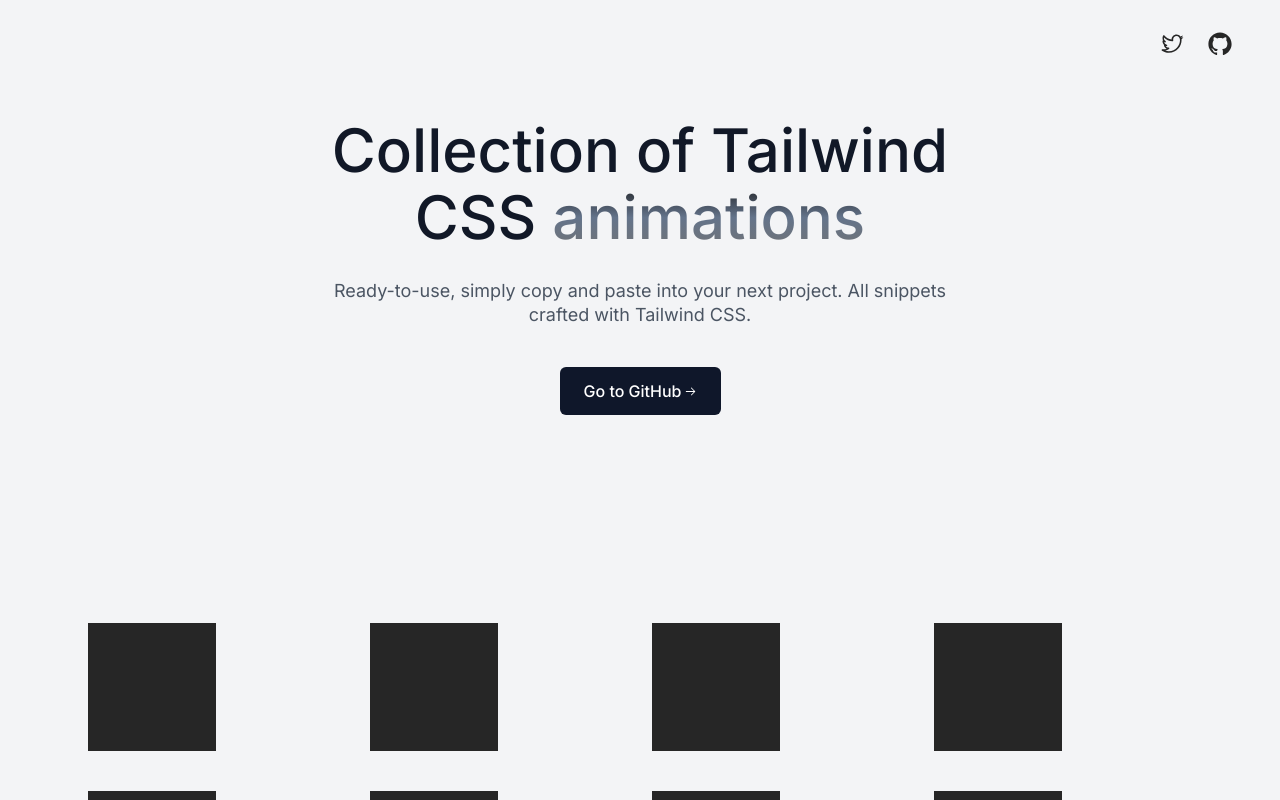
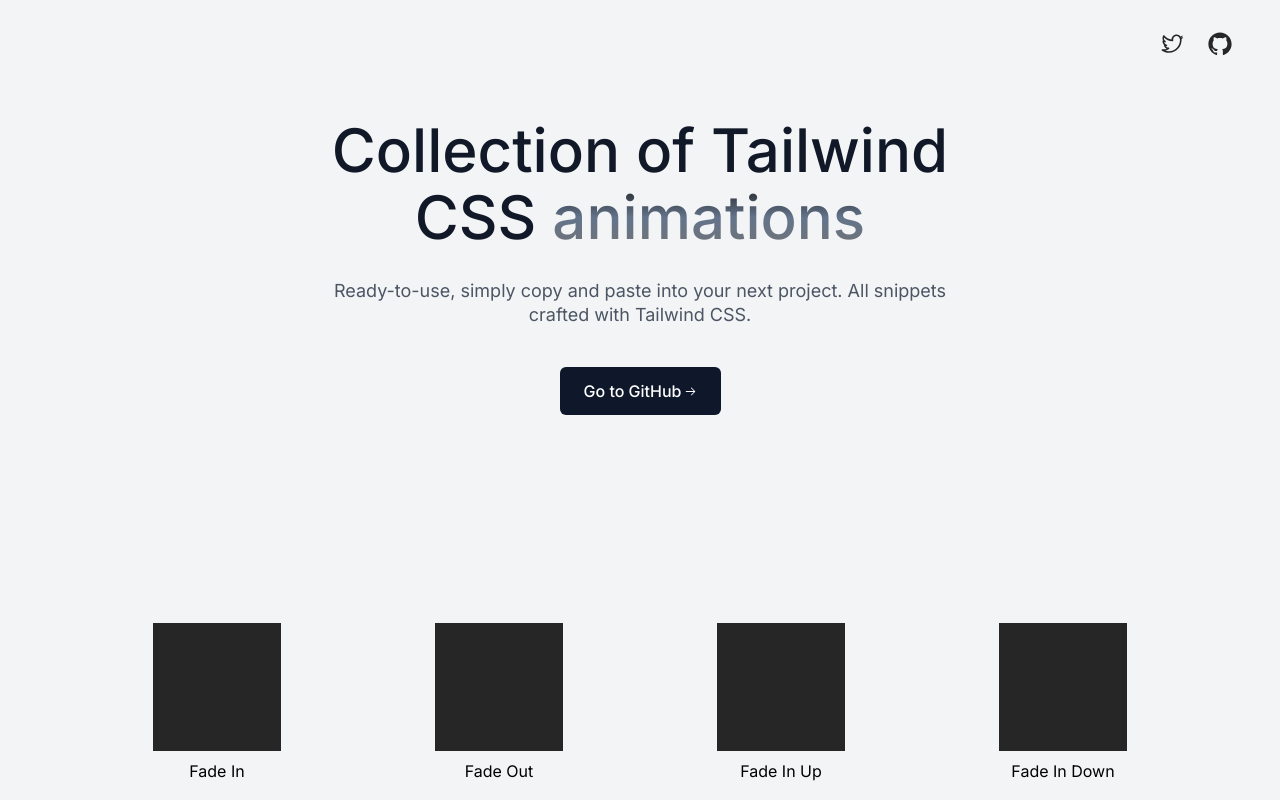
Before and after one commit to ibelick/animation, a Next.js app: page / in a window 1280 px wide. Shown: the top 800 px of the page. Built offline with nearby package versions, Linux system fonts and the light colour scheme.

Commit message:
feat: add name, category

```diff
--- a/app/components/list-animation.tsx
+++ b/app/components/list-animation.tsx
@@ -62,75 +62,98 @@
 } from "./animations";
 
 const animations = [
-  FadeIn,
-  FadeOut,
-  FadeInUp,
-  FadeInDown,
-  FadeInLeft,
-  FadeInRight,
-  FadeOutUp,
-  FadeOutDown,
-  FadeOutLeft,
-  FadeOutRight,
-  SlideInTop,
-  SlideInBottom,
-  SlideInLeft,
-  SlideInRight,
-  SlideOutTop,
-  SlideOutBottom,
-  SlideOutLeft,
-  SlideOutRight,
-  SlideRotateIn,
-  SlideRotateOut,
-  ZoomIn,
-  ZoomOut,
-  Rotate90,
-  Rotate180,
-  Rotate360,
-  RotateIn,
-  RotateOut,
-  SpinClockwise,
-  SpinAntiClockwise,
-  FlipHorizontal,
-  FlipVertical,
-  FlipX,
-  FlipY,
-  FlipInX,
-  FlipInY,
-  FlipOutX,
-  FlipOutY,
-  Bounce,
-  Swing,
-  Wobble,
-  Pulse,
-  Shake,
-  Tada,
-  Jump,
-  Hang,
-  RollIn,
-  RollOut,
-  Float,
-  Sink,
-  Sway,
-  Flash,
-  Jiggle,
-  Blink,
-  Pop,
-  Heartbeat,
-  ExpandHorizontally,
-  ContractHorizontally,
-  ExpandVertically,
-  ContractVertically,
-  RubberBand,
+  { component: FadeIn, category: "Fading", name: "Fade In" },
+  { component: FadeOut, category: "Fading", name: "Fade Out" },
+  { component: FadeInUp, category: "Fading", name: "Fade In Up" },
+  { component: FadeInDown, category: "Fading", name: "Fade In Down" },
+  { component: FadeInLeft, category: "Fading", name: "Fade In Left" },
+  { component: FadeInRight, category: "Fading", name: "Fade In Right" },
+  { component: FadeOutUp, category: "Fading", name: "Fade Out Up" },
+  { component: FadeOutDown, category: "Fading", name: "Fade Out Down" },
+  { component: FadeOutLeft, category: "Fading", name: "Fade Out Left" },
+  { component: FadeOutRight, category: "Fading", name: "Fade Out Right" },
+  { component: SlideInTop, category: "Sliding", name: "Slide In Top" },
+  { component: SlideInBottom, category: "Sliding", name: "Slide In Bottom" },
+  { component: SlideInLeft, category: "Sliding", name: "Slide In Left" },
+  { component: SlideInRight, category: "Sliding", name: "Slide In Right" },
+  { component: SlideOutTop, category: "Sliding", name: "Slide Out Top" },
+  { component: SlideOutBottom, category: "Sliding", name: "Slide Out Bottom" },
+  { component: SlideOutLeft, category: "Sliding", name: "Slide Out Left" },
+  { component: SlideOutRight, category: "Sliding", name: "Slide Out Right" },
+  { component: SlideRotateIn, category: "Sliding", name: "Slide Rotate In" },
+  { component: SlideRotateOut, category: "Sliding", name: "Slide Rotate Out" },
+  { component: ZoomIn, category: "Zooming", name: "Zoom In" },
+  { component: ZoomOut, category: "Zooming", name: "Zoom Out" },
+  { component: Rotate90, category: "Rotating", name: "Rotate 90" },
+  { component: Rotate180, category: "Rotating", name: "Rotate 180" },
+  { component: Rotate360, category: "Rotating", name: "Rotate 360" },
+  { component: RotateIn, category: "Rotating", name: "Rotate In" },
+  { component: RotateOut, category: "Rotating", name: "Rotate Out" },
+  { component: SpinClockwise, category: "Spinning", name: "Spin Clockwise" },
+  {
+    component: SpinAntiClockwise,
+    category: "Spinning",
+    name: "Spin Anti-Clockwise",
+  },
+  { component: FlipHorizontal, category: "Flipping", name: "Flip Horizontal" },
+  { component: FlipVertical, category: "Flipping", name: "Flip Vertical" },
+  { component: FlipX, category: "Flipping", name: "Flip X" },
+  { component: FlipY, category: "Flipping", name: "Flip Y" },
+  { component: FlipInX, category: "Flipping", name: "Flip In X" },
+  { component: FlipInY, category: "Flipping", name: "Flip In Y" },
+  { component: FlipOutX, category: "Flipping", name: "Flip Out X" },
+  { component: FlipOutY, category: "Flipping", name: "Flip Out Y" },
+  { component: Bounce, category: "Bouncing", name: "Bounce" },
+  { component: Swing, category: "Swinging", name: "Swing" },
+  { component: Wobble, category: "Wobbling", name: "Wobble" },
+  { component: Pulse, category: "Pulsing", name: "Pulse" },
+  { component: Shake, category: "Shaking", name: "Shake" },
+  { component: Tada, category: "Misc", name: "Tada" },
+  { component: Jump, category: "Misc", name: "Jump" },
+  { component: Hang, category: "Misc", name: "Hang" },
+  { component: RollIn, category: "Rolling", name: "Roll In" },
+  { component: RollOut, category: "Rolling", name: "Roll Out" },
+  { component: Float, category: "Misc", name: "Float" },
+  { component: Sink, category: "Misc", name: "Sink" },
+  { component: Sway, category: "Misc", name: "Sway" },
+  { component: Flash, category: "Flashing", name: "Flash" },
+  { component: Jiggle, category: "Misc", name: "Jiggle" },
+  { component: Blink, category: "Blinking", name: "Blink" },
+  { component: Pop, category: "Popping", name: "Pop" },
+  { component: Heartbeat, category: "Pulsing", name: "Heartbeat" },
+  {
+    component: ExpandHorizontally,
+    category: "Expanding",
+    name: "Expand Horizontally",
+  },
+  {
+    component: ContractHorizontally,
+    category: "Contracting",
+    name: "Contract Horizontally",
+  },
+  {
+    component: ExpandVertically,
+    category: "Expanding",
+    name: "Expand Vertically",
+  },
+  {
+    component: ContractVertically,
+    category: "Contracting",
+    name: "Contract Vertically",
+  },
+  { component: RubberBand, category: "Stretching", name: "Rubber Band" },
 ];
 
 const ListAnimation = () => {
   return (
     <div className="grid grid-cols-1 gap-6 pb-6 md:grid-cols-2 lg:grid-cols-4">
-      {animations.map((Animation, index) => {
+      {animations.map((animation, index) => {
         return (
-          <div key={index} className="mb-4">
-            <Animation />
+          <div key={index} className="mb-4 flex items-center flex-col">
+            <div className="">
+              <animation.component />
+            </div>
+            <span className="inline-flex mt-2">{animation.name}</span>
           </div>
         );
       })}
```
